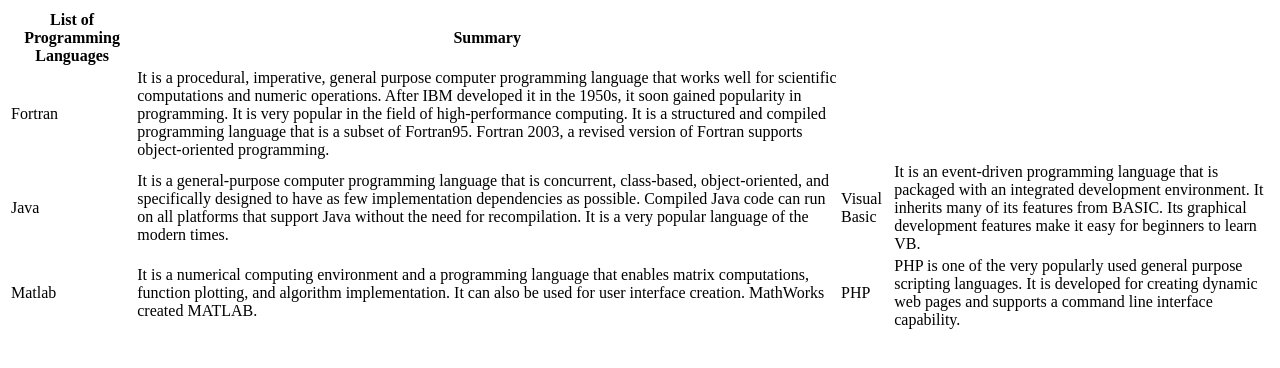
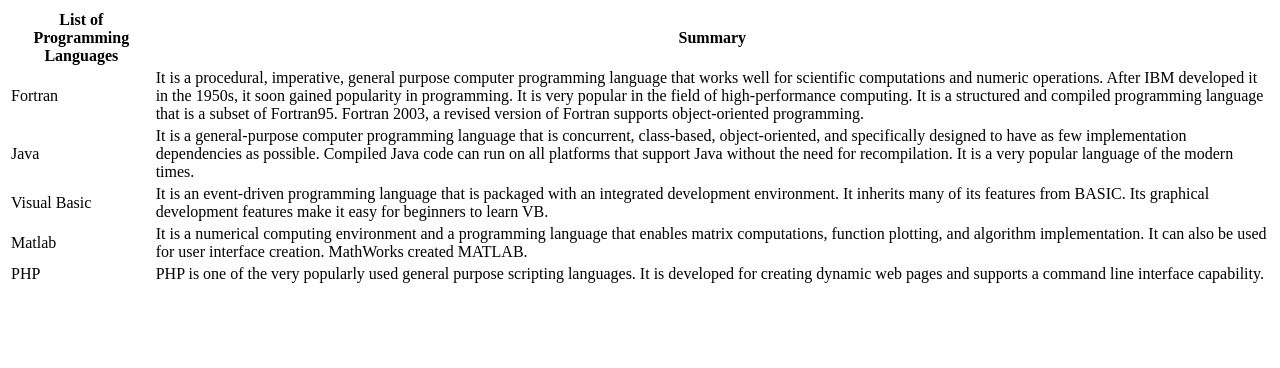
Before and after one commit to emmym16/Emmanuel_Muofunanya, a plain HTML site: page CWW/Assignment2.html in a window 1280 px wide. Drawn offline with Linux system fonts and the light colour scheme.

Commit message:
Assignment2.html

```diff
--- a/CWW/Assignment2.html
+++ b/CWW/Assignment2.html
@@ -21,11 +21,15 @@
               </td>
             </tr>
             <tr>
-          <td>Java</td>
+              <td>
+                  Java
+              </td>
               <td>It is a general-purpose computer programming language that is concurrent, class-based, object-oriented, and specifically designed to have as few implementation dependencies as possible.
                   Compiled Java code can run on all platforms that support Java without the need for recompilation.
                   It is a very popular language of the modern times.
               </td>
+            </tr>
+            <tr>
                 <td>
                   Visual Basic
               </td>
@@ -41,6 +45,7 @@
                   It can also be used for user interface creation.
                   MathWorks created MATLAB.
               </td>
+              <tr>
                   <td>
                   PHP
               </td>
```
Lines whose indentation alone changed are shown as unchanged.
